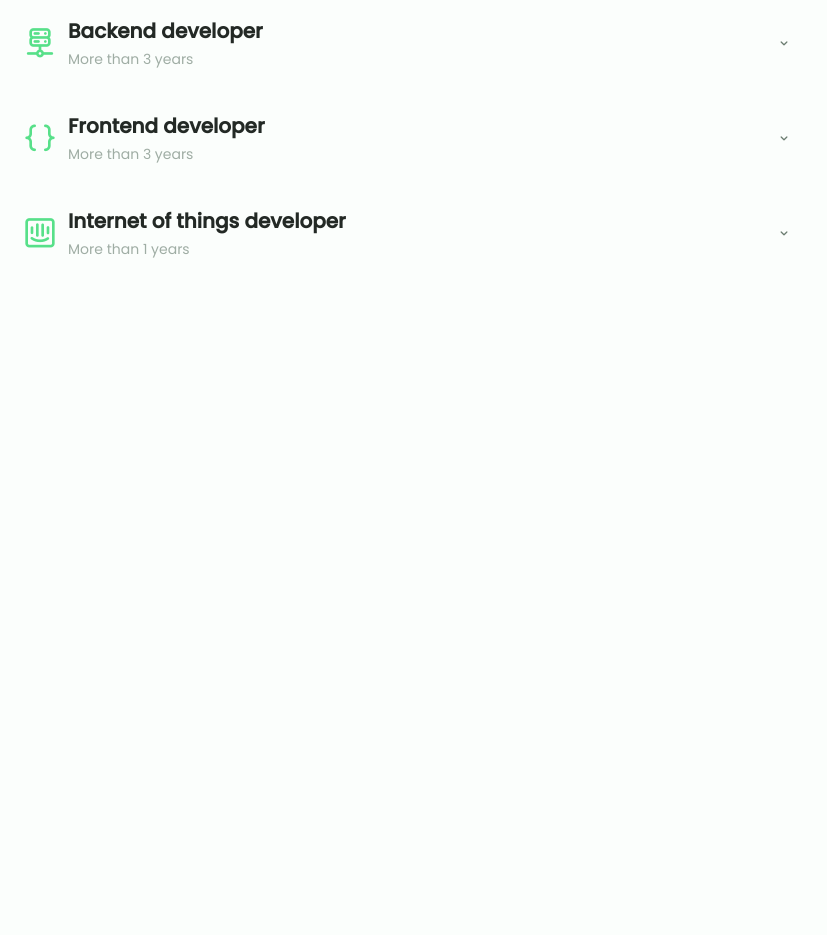
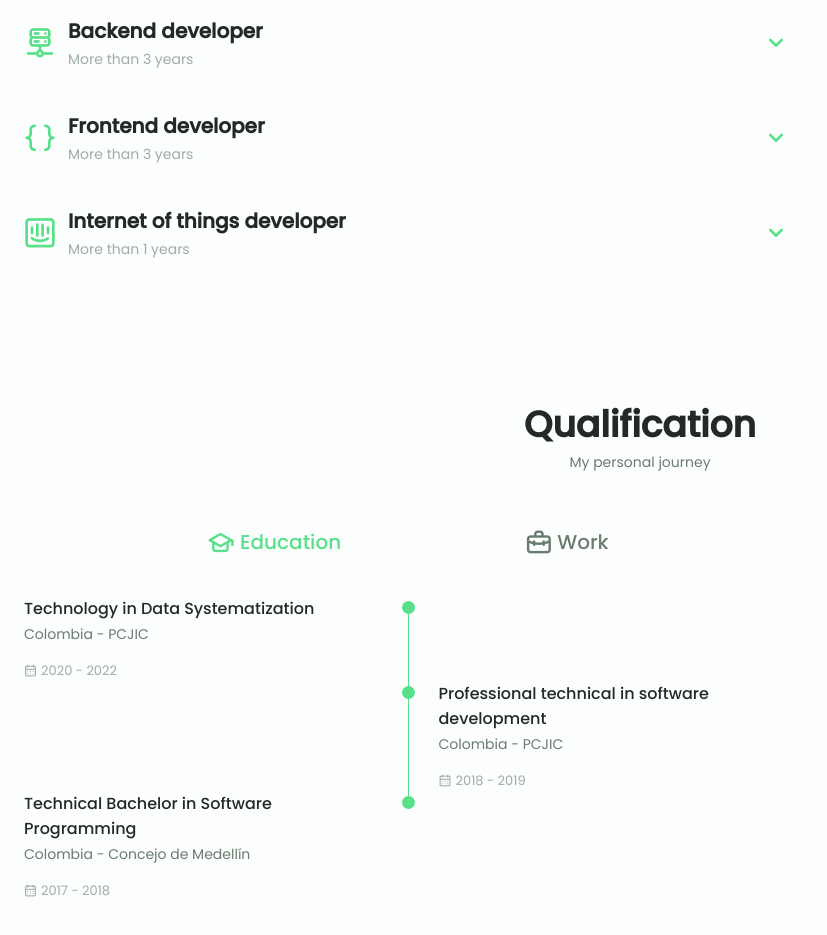
Before and after one commit to Jhonsebastianas/portafolio, a Next.js app: page / in a window 1280 px wide. Shown: the part 1460-2395 px from the top of the page, without its empty margins (0-827 px from the left). Before the commit the page ends 1873 px from the top, so only its background shows below. Built offline with nearby package versions, Linux system fonts and the light colour scheme.

Commit message:
Qualification section, finished - 14/05/2021, 11:32 p.m.

```diff
--- /dev/null
+++ b/src/components/commons/button-qualification.jsx
@@ -0,0 +1,32 @@
+import React from 'react'
+import StyledComponents from 'styled-components'
+
+const StyleButton = StyledComponents.a`
+    font-size: var(--h3-font-size);
+    font-weight: var(--font-medium);
+    cursor: pointer;
+
+    &:hover {
+        color: var(--first-color);
+    }
+
+    .qualification__icon {
+        font-size: 1.8rem;
+        margin-right: var(--mb-0-25);
+    }
+
+    &.qualification__active {
+        color: var(--first-color);
+    }
+`
+
+const ButtonQualification = (props) => {
+    const { children, ...otherProps } = props
+    return (
+        <StyleButton className="button--flex" {...otherProps}>
+            {children}
+        </StyleButton>
+    )
+}
+
+export default ButtonQualification
--- /dev/null
+++ b/src/components/commons/qualification.jsx
@@ -0,0 +1,103 @@
+import React from 'react'
+import StyledComponents from 'styled-components'
+
+const StyleQualification = StyledComponents.div`
+
+    .qualification__data {
+        display: grid;
+        grid-template-columns: 1fr max-content 1fr;
+        column-gap: 1.5rem;
+    }
+
+    .qualification__title {
+        font-size: var(--normal-font-size);
+        font-weight: var(--font-medium);
+    }
+
+    .qualification__subtitle {
+        display: inline-block;
+        font-size: var(--small-font-size);
+        margin-bottom: var(--mb-1);
+    }
+
+    .qualification__calendar {
+        font-size: var(--smaller-font-size);
+        color: var(--text-color-light);
+    }
+
+    .qualification__calendar .uil-calendar-alt {
+        margin-right: var(--mb-0-25);
+    }
+
+    .qualification__rounder {
+        display: inline-block;
+        width: 13px;
+        height: 13px;
+        background-color: var(--first-color);
+        border-radius: 50%;
+    }
+
+    .qualification__line {
+        display: block;
+        width: 1px;
+        height: 100%;
+        background-color: var(--first-color);
+        transform: translate(6px, -7px);
+    }
+`
+
+const Qualification = (props) => {
+
+    const { index, qualification: { title, subtitle, calendar }, size, typeQualification } = props
+
+    const getOddQualification = () => {
+        return (<>
+            <div></div>
+            <div>
+                <span className="qualification__rounder"></span>
+                <span className="qualification__line"></span>
+            </div>
+        </>)
+    }
+
+    const getPairQualification = () => {
+        return (<>
+            <div>
+                <span className="qualification__rounder"></span>
+                <span className="qualification__line"></span>
+            </div>
+        </>)
+    }
+
+    const getFinalQualification = () => {
+        return (<>
+            <div>
+                <span className="qualification__rounder"></span>
+            </div>
+        </>)
+    }
+
+    return (
+        <StyleQualification key={index}>
+            <div className="qualification__data">
+
+                {!(index % 2 == 0) && (index != size - 1) ? getOddQualification() : ''}
+
+                <div>
+                    <h3 className="qualification__title">{title}</h3>
+                    <span className="qualification__subtitle">{subtitle}</span>
+                    <div className="qualification__calendar">
+                        <i className="uil uil-calendar-alt"></i>
+                        {calendar}
+                    </div>
+                </div>
+
+                {(index === size - 1) ? getFinalQualification() : ''}
+                {(index % 2 == 0) && (index != size - 1) ? getPairQualification() : ''}
+
+            </div>
+        </StyleQualification>
+    )
+}
+
+export default Qualification
--- a/src/components/commons/skill.jsx
+++ b/src/components/commons/skill.jsx
@@ -13,7 +13,7 @@ const StyledSkillContainer = StyledComponents.div`
             font-size: var(--h3-font-size);
         }
 
-        .skills__icon, skills__arrow {
+        .skills__icon, .skills__arrow {
             font-size: 2rem;
             color: var(--first-color);
         }
--- /dev/null
+++ b/src/components/sections/Qualification.jsx
@@ -0,0 +1,124 @@
+import React, { useEffect } from 'react'
+import ButtonQualification from '@components/commons/button-qualification'
+import QualificationContent from '@components/commons/qualification'
+import StyledComponents from 'styled-components'
+
+const StyledQualification = StyledComponents.section`
+    .qualification__tabs {
+        display: flex;
+        justify-content: space-evenly;
+        margin-bottom: var(--mb-2);
+    }
+
+    [data-content] {
+        display: none;
+    }
+
+    .qualification__active[data-content] {
+        display: block;
+    }
+`
+
+const listQualifications = [
+    {
+        title: 'Technology in Data Systematization',
+        subtitle: 'Colombia - PCJIC',
+        calendar: '2020 - 2022'
+    },
+    {
+        title: 'Professional technical in software development',
+        subtitle: 'Colombia - PCJIC',
+        calendar: '2018 - 2019'
+    },
+    {
+        title: 'Technical Bachelor in Software Programming',
+        subtitle: 'Colombia - Concejo de Medellín',
+        calendar: '2017 - 2018'
+    },
+]
+
+const listWorks = [
+    {
+        title: 'Analyst development',
+        subtitle: 'Quipux S.A.S - Colombia',
+        calendar: '2019 - Present'
+    },
+    {
+        title: 'Automated software testing',
+        subtitle: 'Quipux S.A.S - Colombia',
+        calendar: '2019 - Present (occasionally)'
+    },
+    {
+        title: 'Students mentor',
+        subtitle: 'PCJIC - Colombia',
+        calendar: '2019 - 2020'
+    },
+]
+
+/** Qualification tabs */
+const qualificationTabs = () => {
+    const tabs = document.querySelectorAll('[data-target]'),
+        tabContents = document.querySelectorAll('[data-content]')
+
+    tabs.forEach(tab => {
+        tab.addEventListener('click', () => {
+            const target = document.querySelector(tab.dataset.target)
+
+            tabContents.forEach(tabContent => {
+                tabContent.classList.remove('qualification__active')
+            })
+            target.classList.add('qualification__active')
+            tabs.forEach(tab => {
+                tab?.classList.remove('qualification__active')
+            })
+            // tab.classList.remove('qualification__active')
+            tab.classList.add('qualification__active')
+        })
+    })
+}
+
+
+const Qualification = () => {
+
+    useEffect(() => {
+        let mounted = true
+        if (mounted) {
+            qualificationTabs()
+        }
+        return () => mounted = false;
+    }, [])
+    return (
+        <StyledQualification className="qualification section">
+            <h2 className="section__title">Qualification</h2>
+            <span className="section__subtitle">My personal journey</span>
+
+            <div className="qualification__container container">
+                <div className="qualification__tabs">
+                    <ButtonQualification className="button--flex qualification__active" data-target="#education">
+                        <i class="uil uil-graduation-cap qualification__icon"></i>
+                        Education
+                    </ButtonQualification>
+                    <ButtonQualification className="button--flex" data-target="#work">
+                        <i class="uil uil-briefcase-alt qualification__icon"></i>
+                        Work
+                    </ButtonQualification>
+                </div>
+                <div className="qualification__sections">
+                    <div className="qualification__content qualification__active" data-content id="education">
+                        {listQualifications.map((qualification, index) => {
+                            return <QualificationContent qualification={qualification} index={index} size={listQualifications.length} />
+                        })}
+                    </div>
+                    <div className="qualification__content" data-content id="work">
+                        {listWorks.map((work, index) => {
+                            return <QualificationContent qualification={work} index={index} size={listQualifications.length} />
+                        })}
+                    </div>
+                </div>
+
+            </div>
+        </StyledQualification>
+    )
+}
+
+export default Qualification
--- a/src/pages/index.js
+++ b/src/pages/index.js
@@ -4,6 +4,7 @@ import Header from '@components/sections/Header'
 import Home2 from '@components/sections/Home'
 import About from '@components/sections/AboutNew'
 import Skills from '@components/sections/Skills'
+import Qualification from '@components/sections/Qualification'
 // import CollaboratedWith from '@components/hooks/CollaboratedWith'
 // import About from '@components/sections/About'
 // import Hero from '@components/sections/Hero'
@@ -17,6 +18,7 @@ export default function Home() {
       <Home2 />
       <About />
       <Skills />
+      <Qualification />
     </>
     // <div className={styles.container}>
     //   <Layout>
```
